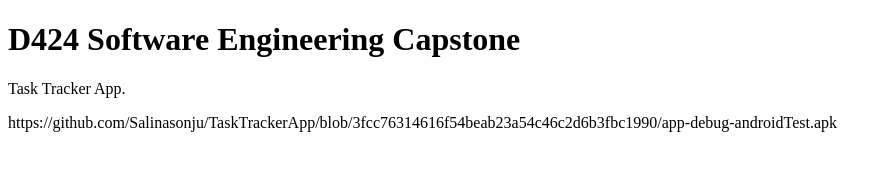
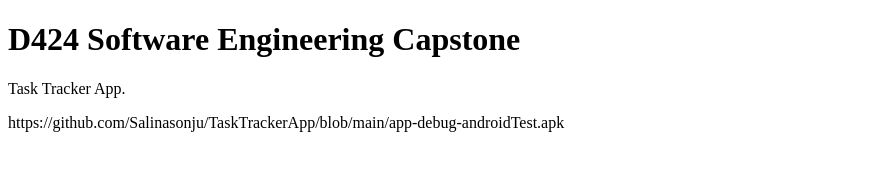
Before and after one commit to Salinasonju/TaskTrackerApp, a plain HTML site: page index.html in a window 1280 px wide. Shown: the whole page, without its empty margins (0-892 px from the left). Drawn offline with Linux system fonts and the light colour scheme.

Commit message:
Update index.html

```diff
--- a/index.html
+++ b/index.html
@@ -18,7 +18,7 @@
 
     <p>Task Tracker App. </p>
 
-    <p>https://github.com/Salinasonju/TaskTrackerApp/blob/3fcc76314616f54beab23a54c46c2d6b3fbc1990/app-debug-androidTest.apk</p>
+    <p>https://github.com/Salinasonju/TaskTrackerApp/blob/main/app-debug-androidTest.apk</p>
 
 
 </body>
```
